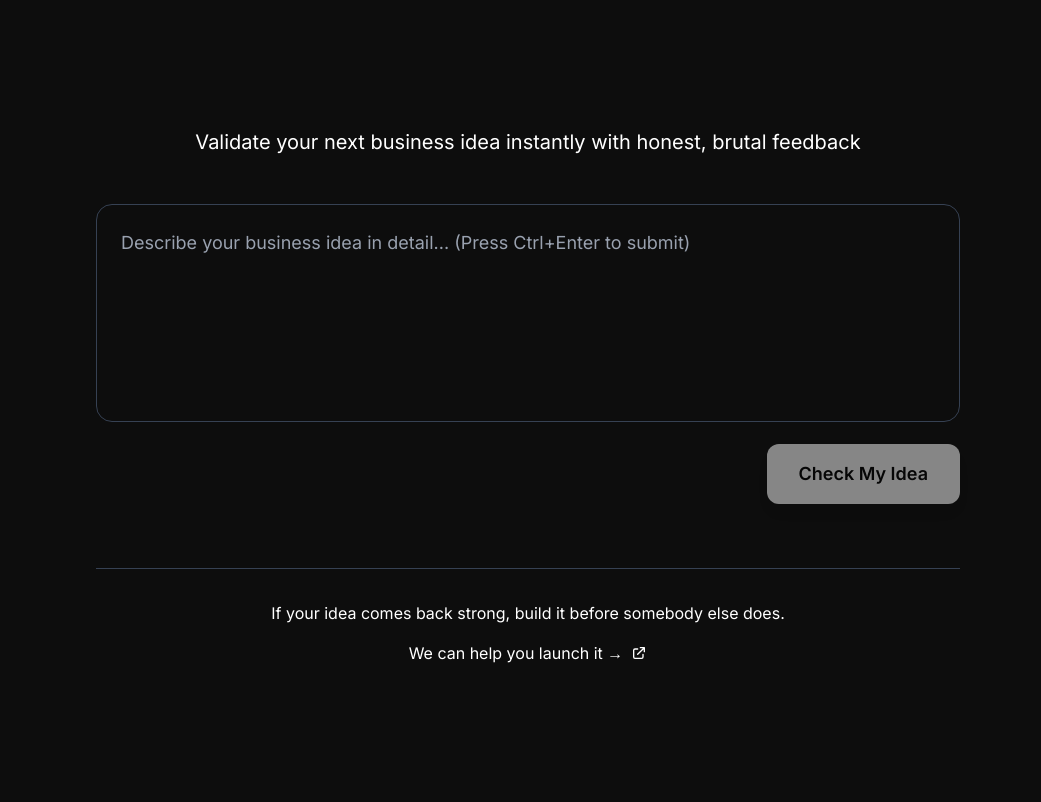
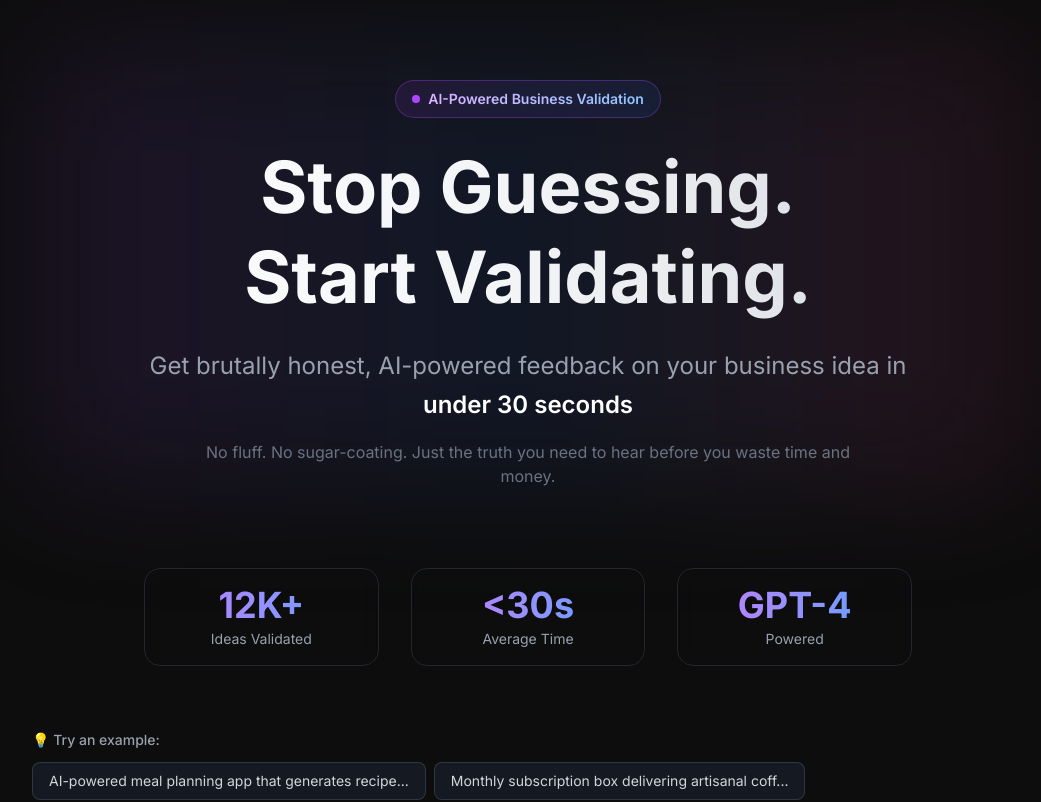
Before and after one commit to ItsNaunas/ideaChecker, a Next.js app: page / in a window 1280 px wide. Shown: the top 802 px of the page, without its empty margins (112-1153 px from the left). Built offline with nearby package versions, Linux system fonts and the light colour scheme.

Commit message:
Major design overhaul: Enhanced hero section, stats, example ideas, copy functionality

```diff
--- a/src/app/page.tsx
+++ b/src/app/page.tsx
@@ -12,6 +12,13 @@ export default function Home() {
   const [loading, setLoading] = useState(false);
   const [result, setResult] = useState<IdeaResponse | null>(null);
   const [error, setError] = useState<string | null>(null);
+  const [copySuccess, setCopySuccess] = useState(false);
+
+  const exampleIdeas = [
+    'AI-powered meal planning app that generates recipes based on what\'s in your fridge',
+    'Monthly subscription box delivering artisanal coffee from different countries',
+    'B2B SaaS platform for small businesses to manage inventory and suppliers'
+  ];
 
   const handleSubmit = async (e?: React.FormEvent) => {
     if (e) e.preventDefault();
@@ -50,38 +57,123 @@ export default function Home() {
     }
   };
 
+  const handleCopyAnalysis = async () => {
+    if (!result) return;
+    try {
+      await navigator.clipboard.writeText(`${result.analysis}\n\nScore: ${result.score}/100`);
+      setCopySuccess(true);
+      setTimeout(() => setCopySuccess(false), 2000);
+    } catch (err) {
+      console.error('Failed to copy:', err);
+    }
+  };
+
+  const handleReset = () => {
+    setResult(null);
+    setIdea('');
+    setError(null);
+    window.scrollTo({ top: 0, behavior: 'smooth' });
+  };
+
   return (
     <div className="min-h-screen bg-background text-text">
-      <main className="container mx-auto px-4 py-16 max-w-4xl">
-        {/* Header */}
-        <div className="text-center mb-12">
-          <h1 className="text-4xl md:text-5xl font-bold mb-4 bg-gradient-to-r from-text to-accent bg-clip-text text-transparent">
-            IdeaChecker
-          </h1>
-          <p className="text-xl text-textSecondary max-w-2xl mx-auto">
-            Validate your next business idea instantly with honest, brutal feedback
-          </p>
+      <main className="container mx-auto px-4 py-12 md:py-20 max-w-5xl">
+        {/* Enhanced Hero Section */}
+        <div className="relative mb-20">
+          {/* Gradient Background Blur */}
+          <div className="absolute inset-0 -top-10 bg-gradient-to-r from-purple-500/10 via-blue-500/10 to-pink-500/10 rounded-3xl blur-3xl" />
+
+          <div className="relative text-center">
+            {/* Badge */}
+            <div className="inline-flex items-center gap-2 mb-6 px-4 py-2 bg-gradient-to-r from-purple-500/10 to-blue-500/10 border border-purple-500/30 rounded-full backdrop-blur-sm">
+              <span className="relative flex h-2 w-2">
+                <span className="animate-ping absolute inline-flex h-full w-full rounded-full bg-purple-400 opacity-75"></span>
+                <span className="relative inline-flex rounded-full h-2 w-2 bg-purple-500"></span>
+              </span>
+              <span className="text-sm font-semibold bg-gradient-to-r from-purple-300 to-blue-300 bg-clip-text text-transparent">
+                AI-Powered Business Validation
+              </span>
+            </div>
+
+            {/* Main Heading */}
+            <h1 className="text-5xl md:text-7xl font-bold mb-6 bg-gradient-to-r from-white via-gray-100 to-gray-300 bg-clip-text text-transparent leading-tight">
+              Stop Guessing.<br />Start Validating.
+            </h1>
+
+            {/* Subheading */}
+            <p className="text-xl md:text-2xl text-gray-400 max-w-3xl mx-auto mb-4 leading-relaxed">
+              Get brutally honest, AI-powered feedback on your business idea in <span className="text-white font-semibold">under 30 seconds</span>
+            </p>
+            <p className="text-base text-gray-500 max-w-2xl mx-auto">
+              No fluff. No sugar-coating. Just the truth you need to hear before you waste time and money.
+            </p>
+          </div>
+        </div>
+
+        {/* Stats Section */}
+        <div className="grid grid-cols-3 gap-4 md:gap-8 mb-16 max-w-3xl mx-auto">
+          <div className="text-center p-4 bg-backgroundSecondary/50 border border-gray-700/50 rounded-2xl backdrop-blur-sm">
+            <div className="text-3xl md:text-4xl font-bold bg-gradient-to-r from-purple-400 to-blue-400 bg-clip-text text-transparent mb-1">12K+</div>
+            <div className="text-xs md:text-sm text-gray-400">Ideas Validated</div>
+          </div>
+          <div className="text-center p-4 bg-backgroundSecondary/50 border border-gray-700/50 rounded-2xl backdrop-blur-sm">
+            <div className="text-3xl md:text-4xl font-bold bg-gradient-to-r from-purple-400 to-blue-400 bg-clip-text text-transparent mb-1">&lt;30s</div>
+            <div className="text-xs md:text-sm text-gray-400">Average Time</div>
+          </div>
+          <div className="text-center p-4 bg-backgroundSecondary/50 border border-gray-700/50 rounded-2xl backdrop-blur-sm">
+            <div className="text-3xl md:text-4xl font-bold bg-gradient-to-r from-purple-400 to-blue-400 bg-clip-text text-transparent mb-1">GPT-4</div>
+            <div className="text-xs md:text-sm text-gray-400">Powered</div>
+          </div>
         </div>
 
         {/* Input Form */}
         <form onSubmit={handleSubmit} className="mb-12">
           <div className="space-y-4">
+            {/* Example Ideas */}
+            <div className="mb-4">
+              <p className="text-sm text-gray-400 mb-3 font-medium">💡 Try an example:</p>
+              <div className="flex flex-wrap gap-2">
+                {exampleIdeas.map((example, idx) => (
+                  <button
+                    key={idx}
+                    type="button"
+                    onClick={() => setIdea(example)}
+                    disabled={loading}
+                    className="px-4 py-2 bg-gray-800/50 hover:bg-gray-700/50 border border-gray-600/50 rounded-lg text-sm text-gray-300 transition-all hover:border-gray-500 disabled:opacity-50 disabled:cursor-not-allowed backdrop-blur-sm"
+                  >
+                    {example.length > 50 ? example.substring(0, 50) + '...' : example}
+                  </button>
+                ))}
+              </div>
+            </div>
+
             <textarea
               value={idea}
               onChange={(e) => setIdea(e.target.value)}
               onKeyDown={handleKeyDown}
-              placeholder="Describe your business idea in detail... (Press Ctrl+Enter to submit)"
-              className="w-full p-6 text-lg bg-backgroundSecondary border border-gray-700 rounded-2xl focus:outline-none focus:ring-2 focus:ring-accent focus:border-transparent resize-none transition-all duration-300 placeholder-gray-400"
+              placeholder="Describe your business idea in detail... Be specific about what problem you're solving and who your customers are. (Press Ctrl+Enter to submit)"
+              className="w-full p-6 text-lg bg-backgroundSecondary border border-gray-700 rounded-2xl focus:outline-none focus:ring-2 focus:ring-purple-500 focus:border-transparent resize-none transition-all duration-300 placeholder-gray-500"
               rows={6}
               disabled={loading}
             />
-            <div className="flex justify-end">
+            <div className="flex justify-between items-center">
+              <p className="text-sm text-gray-500">
+                {idea.trim().length < 10 ? 'At least 10 characters required' : `${idea.trim().length} characters`}
+              </p>
               <button
                 type="submit"
                 disabled={loading || !idea.trim()}
-                className="px-8 py-4 bg-white text-black rounded-xl font-semibold hover:bg-gray-100 transition-colors duration-300 disabled:opacity-50 disabled:cursor-not-allowed text-lg shadow-lg"
+                className="px-8 py-4 bg-white text-black rounded-xl font-semibold hover:bg-gray-100 hover:scale-105 transition-all duration-300 disabled:opacity-50 disabled:cursor-not-allowed disabled:hover:scale-100 text-lg shadow-lg"
               >
-                {loading ? 'Analyzing...' : 'Check My Idea'}
+                {loading ? (
+                  <span className="inline-flex items-center gap-2">
+                    <svg className="animate-spin h-5 w-5" xmlns="http://www.w3.org/2000/svg" fill="none" viewBox="0 0 24 24">
+                      <circle className="opacity-25" cx="12" cy="12" r="10" stroke="currentColor" strokeWidth="4"></circle>
+                      <path className="opacity-75" fill="currentColor" d="M4 12a8 8 0 018-8V0C5.373 0 0 5.373 0 12h4zm2 5.291A7.962 7.962 0 014 12H0c0 3.042 1.135 5.824 3 7.938l3-2.647z"></path>
+                    </svg>
+                    Analyzing...
+                  </span>
+                ) : 'Check My Idea →'}
               </button>
             </div>
           </div>
@@ -150,6 +242,39 @@ export default function Home() {
                   ))}
                 </div>
               </div>
+
+              {/* Action Buttons */}
+              <div className="mt-8 flex flex-col sm:flex-row gap-3 justify-center pt-6 border-t border-gray-700">
+                <button
+                  onClick={handleCopyAnalysis}
+                  className="px-6 py-3 bg-gray-800 hover:bg-gray-700 border border-gray-600 rounded-xl font-semibold transition-all hover:scale-105 flex items-center justify-center gap-2"
+                >
+                  {copySuccess ? (
+                    <>
+                      <svg className="w-5 h-5" fill="none" stroke="currentColor" viewBox="0 0 24 24">
+                        <path strokeLinecap="round" strokeLinejoin="round" strokeWidth={2} d="M5 13l4 4L19 7" />
+                      </svg>
+                      Copied!
+                    </>
+                  ) : (
+                    <>
+                      <svg className="w-5 h-5" fill="none" stroke="currentColor" viewBox="0 0 24 24">
+                        <path strokeLinecap="round" strokeLinejoin="round" strokeWidth={2} d="M8 5H6a2 2 0 00-2 2v12a2 2 0 002 2h10a2 2 0 002-2v-1M8 5a2 2 0 002 2h2a2 2 0 002-2M8 5a2 2 0 012-2h2a2 2 0 012 2m0 0h2a2 2 0 012 2v3m2 4H10m0 0l3-3m-3 3l3 3" />
+                      </svg>
+                      Copy Analysis
+                    </>
+                  )}
+                </button>
+                <button
+                  onClick={handleReset}
+                  className="px-6 py-3 bg-white text-black hover:bg-gray-100 rounded-xl font-semibold transition-all hover:scale-105 flex items-center justify-center gap-2"
+                >
+                  Check Another Idea
+                  <svg className="w-5 h-5" fill="none" stroke="currentColor" viewBox="0 0 24 24">
+                    <path strokeLinecap="round" strokeLinejoin="round" strokeWidth={2} d="M13 7l5 5m0 0l-5 5m5-5H6" />
+                  </svg>
+                </button>
+              </div>
             </div>
           </div>
         )}
```
